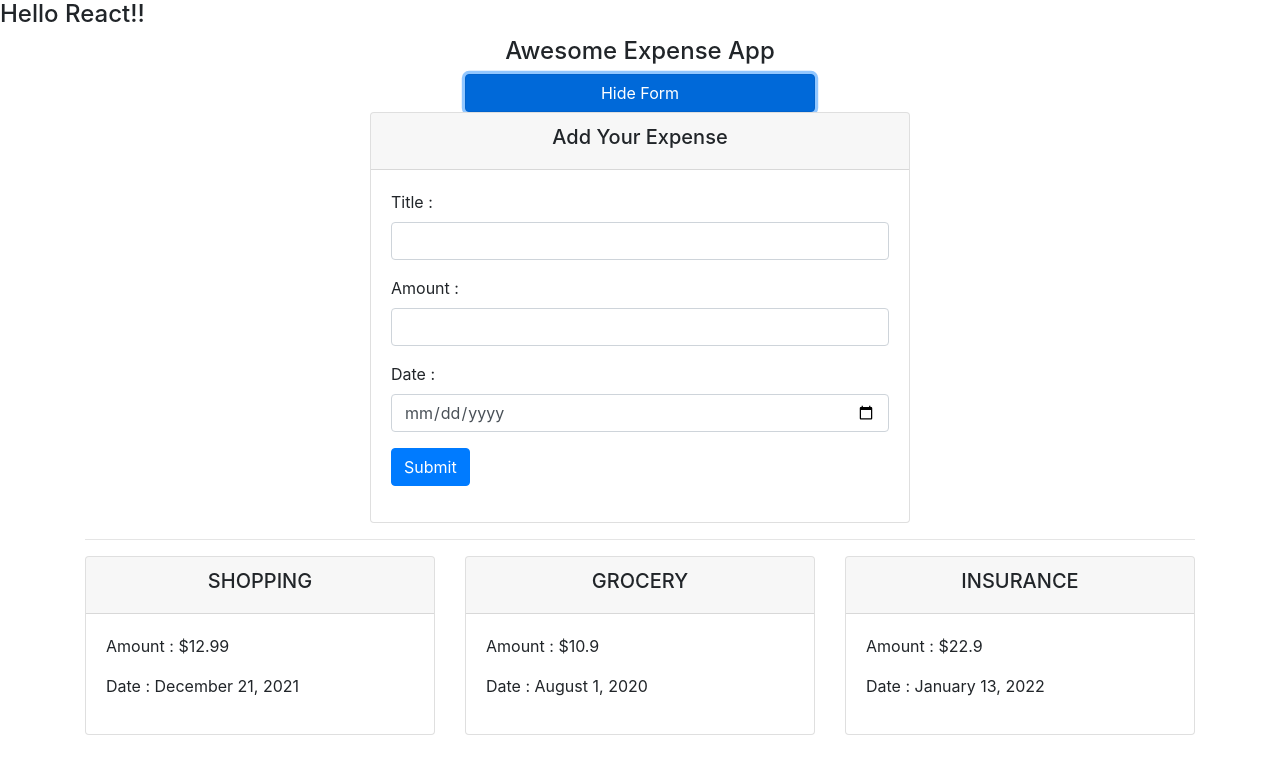
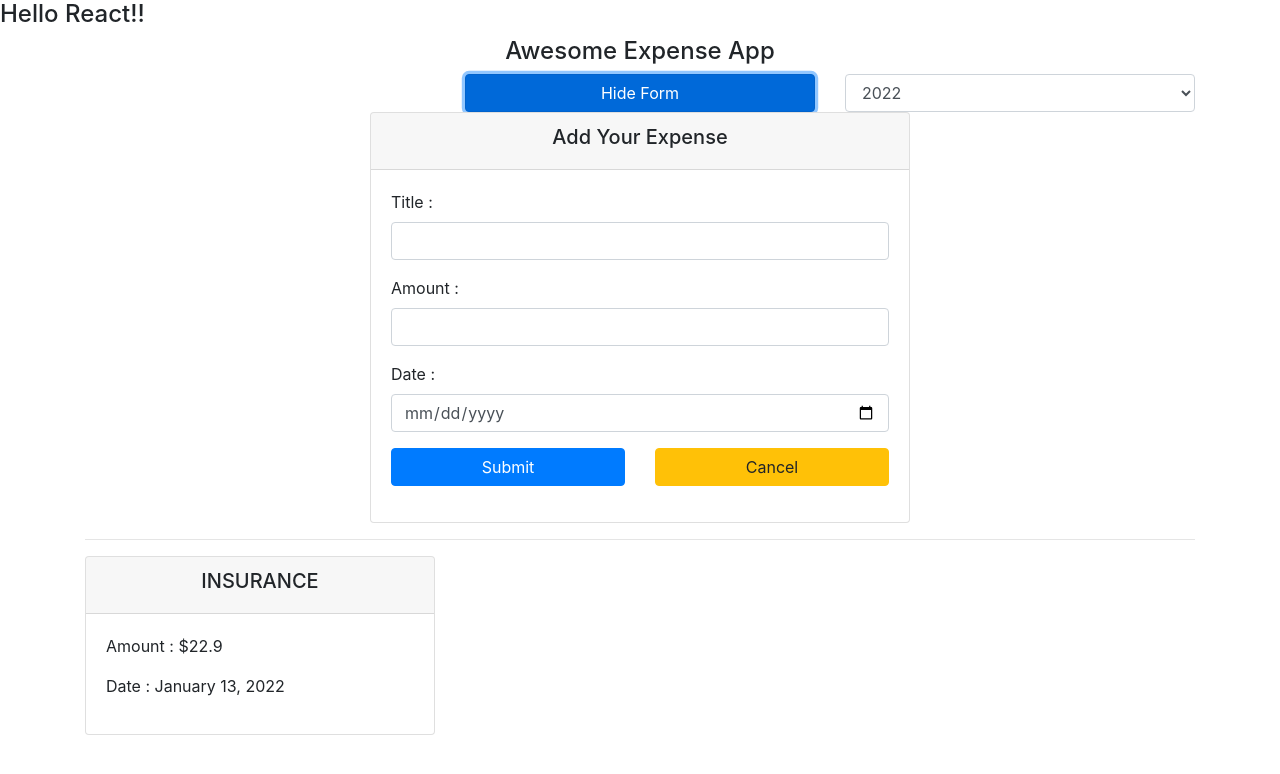
Before and after one commit to synergy2411/apr22-react, a React (Create React App) app: page / in a window 1280 px wide. Both pictures are taken after a click on the button "Add Expense". Shown: the top 774 px of the page. Built offline with nearby package versions, Linux system fonts and the light colour scheme.

Commit message:
expenses filtered

```diff
--- a/src/Components/Expenses/AddExpense/AddExpense.js
+++ b/src/Components/Expenses/AddExpense/AddExpense.js
@@ -69,7 +69,14 @@ const AddExpense = (props) => {
                             </div>
                             {/* button */}
                             <div className="form-group">
-                                <button type="submit" className="btn btn-primary">Submit</button>
+                                <div className="row">
+                                    <div className="col-6">
+                                    <button type="submit" className="btn btn-block btn-primary">Submit</button>
+                                    </div>
+                                    <div className="col-6">
+                                    <button type="button" onClick={() => props.onCancelShowForm() } className="btn btn-block btn-warning">Cancel</button>
+                                    </div>
+                                </div>
                             </div>
                         </form>
                     </div>
--- /dev/null
+++ b/src/Components/Expenses/ExpenseFilter/ExpenseFilter.js
@@ -0,0 +1,12 @@
+const ExpenseFilter = props => {
+    return (
+        <select className="form-control" value={props.selectedYear} onChange={(event) => props.onFilterYear(event.target.value)}>
+            <option value="2019">2019</option>
+            <option value="2020">2020</option>
+            <option value="2021">2021</option>
+            <option value="2022">2022</option>
+        </select>
+    )
+}
+
+export default ExpenseFilter;
--- a/src/Components/Expenses/ExpenseItem/ExpenseItem.js
+++ b/src/Components/Expenses/ExpenseItem/ExpenseItem.js
@@ -1,16 +1,16 @@
 import ExpenseDate from "../ExpenseDate/ExpenseDate";
 
-const ExpenseItem = ({title, amount, createdAt}) => {
+const ExpenseItem = (props) => {
 
     return (
         <div className="col-4">
         <div className='card'>
             <div className='card-header'>
-                <h5 className="text-center"> {title.toUpperCase()}</h5>
+                <h5 className="text-center"> {props.expense.title.toUpperCase()}</h5>
                 </div>
             <div className='card-body'>
-                <p>Amount : ${amount}</p>
-                <ExpenseDate createdAt = {createdAt} />
+                <p>Amount : ${props.expense.amount}</p>
+                <ExpenseDate createdAt = {props.expense.createdAt} />
             </div>
         </div>
         </div>
--- a/src/Components/Expenses/Expenses.js
+++ b/src/Components/Expenses/Expenses.js
@@ -1,5 +1,6 @@
 import React, { useState } from 'react';
 import AddExpense from './AddExpense/AddExpense';
+import ExpenseFilter from './ExpenseFilter/ExpenseFilter';
 import ExpenseItem from './ExpenseItem/ExpenseItem';
 
 const INTIAL_EXPENSES = [
@@ -12,42 +13,48 @@ const Expenses = () => {
 
     const [expenses, setExpenses] = useState(INTIAL_EXPENSES)
     const [showForm, setShowForm] = useState(false)
+    const [selectedYear, setSelectedYear] = useState('2022')
 
     const onToggleForm = () => setShowForm(!showForm);
 
     const onAddNewExpense = expense => {
-        setExpenses((prevState)=>{
+        setExpenses((prevState) => {
             return [expense, ...prevState]
         })
+        setShowForm(false)
     }
 
+    const onCancelShowForm = () => setShowForm(false);
+
+    let filteredExpenses = [];
+    filteredExpenses = expenses.filter(exp => exp.createdAt.getFullYear().toString() === selectedYear)
+
+    const onFilterYear = selYear => {
+        setSelectedYear(selYear)
+    }
+
+
+
     return (
-        // React.createElement("div", {}, React.createElement("h4", {}, "Expenses soon be there..."))
         <div className='container'>
             <h4 className='text-center'>Awesome Expense App</h4>
             <div className='row'>
                 <div className='col-4 offset-4'>
                     <button onClick={onToggleForm}
                         className="btn btn-block btn-primary">
-                            {showForm ? 'Hide Form' : 'Add Expense'}
-                        </button>
+                        {showForm ? 'Hide Form' : 'Add Expense'}
+                    </button>
+                </div>
+                <div className='col-4'>
+                    <ExpenseFilter onFilterYear={onFilterYear} selectedYear={selectedYear} />
                 </div>
             </div>
-            {showForm && <AddExpense onAddNewExpense = {onAddNewExpense}/>}
-            <hr/>
+            {showForm && <AddExpense onAddNewExpense={onAddNewExpense} onCancelShowForm={onCancelShowForm} />}
+            <hr />
             <div className='row'>
-            <ExpenseItem
-                title={expenses[0].title}
-                amount={expenses[0].amount}
-                createdAt={expenses[0].createdAt} />
-            <ExpenseItem
-                title={expenses[1].title}
-                amount={expenses[1].amount}
-                createdAt={expenses[1].createdAt} />
-            <ExpenseItem
-                title={expenses[2].title}
-                amount={expenses[2].amount}
-                createdAt={expenses[2].createdAt} />
+                {
+                    filteredExpenses.map(exp => <ExpenseItem key={exp.id} expense = {exp} />)
+                }
             </div>
 
         </div>
```
